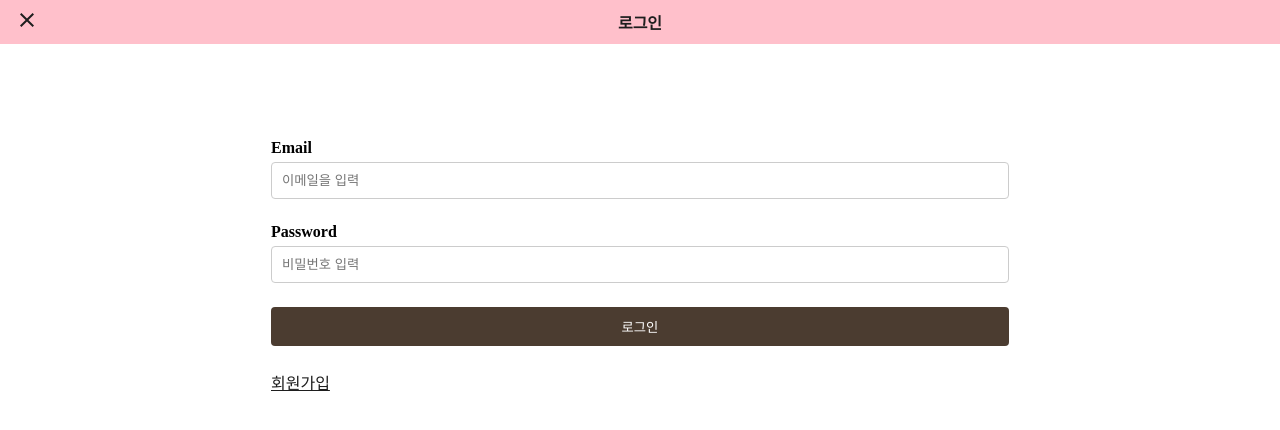
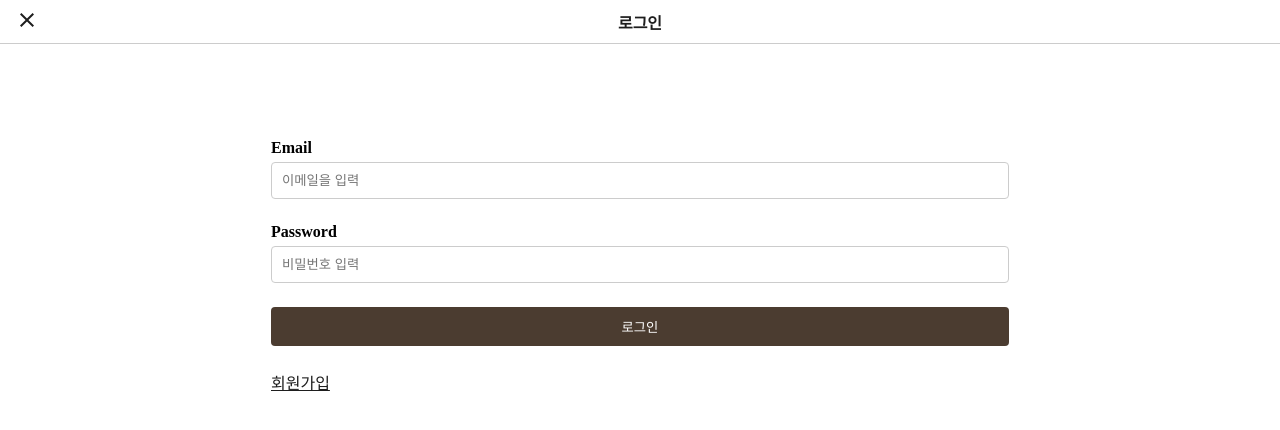
Before and after one commit to csslick/vue-job-test, a Vue app: page / in a window 1280 px wide. Shown: the top 430 px of the page. Built offline with nearby package versions, Linux system fonts and the light colour scheme.

Commit message:
navbar와 아이콘 추가

```diff
--- a/src/components/Navbar.vue
+++ b/src/components/Navbar.vue
@@ -20,8 +20,8 @@
 <style lang="scss">
   nav {
     position: relative;
-    background: pink;
-    border-bottom: #ccc;
+    // background: pink;
+    border-bottom: 1px solid #ccc;
     width: 100%;
     height: 44px;
     padding: 10px;
```
